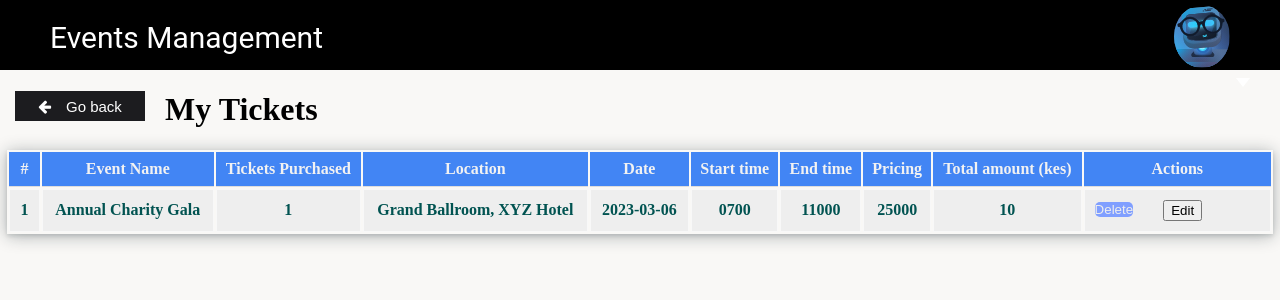
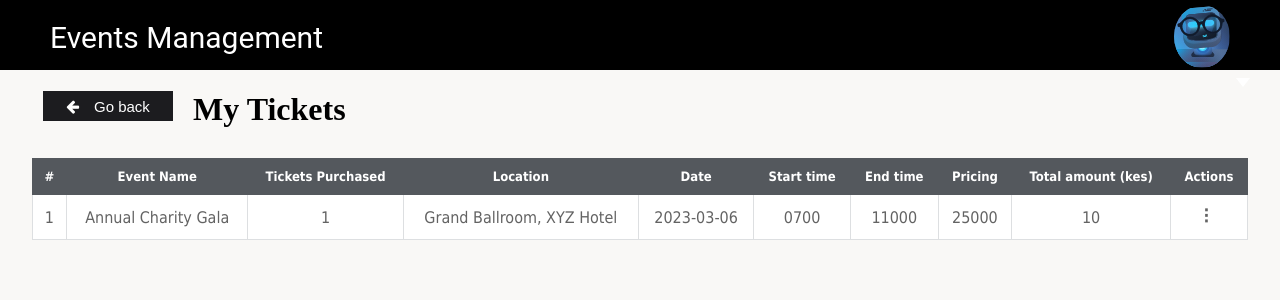
Before and after one commit to muraya89/events, a PHP site: page /events/Attendees/myTickets.php in a window 1280 px wide. Shown: the top 300 px of the page. Run offline with PHP 8.4, Linux system fonts and the light colour scheme; the visitor is signed in with stand-in values (Sample User, id 1); data comes from the database, SQL or seed files in the repository; tables that the repository leaves empty hold one stand-in row (values such as "Sample post"); data that the repository does not hold is empty; some libraries are stand-ins or nearby versions.

Commit message:
viewing changes

```diff
--- a/Attendees/myTickets.php
+++ b/Attendees/myTickets.php
@@ -16,34 +16,34 @@
 </head>
 
 <div>
-    <button onclick="goBack()" class="goBack" style="margin-left:15px; float: left; margin-right: 20px;">
+    <button onclick="goBack()" class="goBack" style="margin-left:43px; float: left; margin-right: 20px;">
         <i class="fa fa-arrow-left" aria-hidden="true" style="margin-right: 15px;"></i>
         Go back
     </button>
     <h1>My Tickets</h1>
 </div>
-<div class="supplierTable" style="overflow-x: hidden;">
 <table>
+    <thead>
         <tr>
-            <th>#</th>
-            <th>Event Name</th>
-            <th>Tickets Purchased</th>
-            <th>Location</th>
-            <th>Date</th>
-            <th>Start time</th>
-            <th>End time</th>
-            <th>Pricing</th>
-            <th>Total amount (kes)</th>
-            <th>Actions</th>
+            <td>#</td>
+            <td>Event Name</td>
+            <td>Tickets Purchased</td>
+            <td>Location</td>
+            <td>Date</td>
+            <td>Start time</td>
+            <td>End time</td>
+            <td>Pricing</td>
+            <td>Total amount (kes)</td>
+            <td>Actions</td>
         </tr>
-
+    </thead>
     <?php
         // create a while loop to fetch all the array values and display in a table
+        $rowNumber = 1;
         while($myBookings = mysqli_fetch_assoc($bookings)) :
     ?>
-
     <tr>
-            <td><?= $myBookings['id']; ?></td>
+        <td><?= $rowNumber++; ?></td>
         <td><?= $myBookings['name']; ?></td>
         <td><?= $myBookings['tickets_purchased']; ?></td>
         <td><?= $myBookings['location']; ?></td>
@@ -53,29 +53,31 @@
         <td><?= $myBookings['pricing']; ?></td>
         <td><?= number_format($myBookings['total_amount']); ?></td>
         <td>
-                <div class="td1">
-                    <form action="AdminClass.php" method="post" class=action1>
-                        <!-- ensure that the product being deleted is the one with the id being selected -->
-                        <input type="hidden" name="id" value="<?= $myBookings['bookings_id'] ?>"/>
-                        <!-- and from the bookingss table -->
-                        <input type="hidden" name="table" value="bookingss" />
-                        <!-- after deleting the redirect should go to the page and refreshed -->
-                        <input type="hidden" name="redirect_to" value="bookingss_report.php" />
-                        <button type="submit" name="deleteSubmit" class="btn">Delete</button>
+            <div class="dropdown">
+                    <div class="verticalDots"></div>
+                <div class="td1 dropdown-content">
+                    <form action="booking.php" method="post" class="action1">
+                        <!-- ensure that the product being edited is the one with the id being selected -->
+                        <input type="hidden" name="id" value="<?= $myBookings['id'] ?>"/>
+                        <!-- and from the bookings table -->
+                        <input type="hidden" name="table" value="bookings" />
+                        <!-- after editing the redirect should go to the specific page and refreshed -->
+                        <input type="hidden" name="redirect_to" value="myTickets.php" />
+                        <button type="submit" name="deleteSubmit" class="actions">Delete</button>
                     </form>
                     <form action="../app/supplier/Products.php" method="post" class="action2">
                         <!-- ensure that the product being edited is the one with the id being selected -->
-                        <input type="hidden" name="id" value="<?= $myBookings['bookings_id'] ?>"/>
-                        <!-- and from the categories table -->
-                        <input type="hidden" name="table" value="categories" />
+                        <input type="hidden" name="id" value="<?= $myBookings['id'] ?>"/>
+                        <!-- and from the bookings table -->
+                        <input type="hidden" name="table" value="bookings" />
                         <!-- after editing the redirect should go to the specific page and refreshed -->
-                        <input type="hidden" name="redirect_to" value="bookingss_report.php" />
-                        <button type="submit" name="supply_submit" class="edit_btn">Edit</button>
+                        <input type="hidden" name="redirect_to" value="myTickets.php" />
+                        <button type="submit" name="editSubmit" class="actions">Edit</button>
                     </form>
                 </div>
+            </div>
+
         </td>
     </tr>
-
     <?php endwhile; ?>
 </table>
-</div>
--- a/public/css/events.css
+++ b/public/css/events.css
@@ -6,7 +6,7 @@ select{
     margin: 15px;
     padding: 15px;
 }
-table{
+/* table{
     text-align: center;
 }
 table td{
@@ -14,7 +14,7 @@ table td{
     color: #015351;
     font-weight: bold;
     padding: 10px;
-}
+} */
 .theader{
     padding: 10px;
 
@@ -655,8 +655,8 @@ font-family: 'EB Garamond', serif;
 .btn {
 	transform: translateY(0px);
 	transition: 0.3s linear;
-	background:  #809fff;
-	border-radius: 5px;
+	background:  #000000;
+  height: 30px;
   position: relative;
   overflow: hidden;
 	cursor: pointer;
@@ -665,13 +665,17 @@ font-family: 'EB Garamond', serif;
 	color: #eee;
 	padding: 0;
 	margin: 0;
-
+	width: 100px;
+  left: 200px;
 }
 
-.btn:hover{transform: translateY(-6px);
-	background: #1a66ff;}
+.btn:hover{
+  transform: translateY(-6px);
+	background: #ffffff;
+  color: black;
+}
 
-.btn span {
+/* .btn span {
 	font-family: 'Farsan', cursive;
 	transition: transform 0.3s;
 	display: inline-block;
@@ -703,7 +707,7 @@ font-family: 'EB Garamond', serif;
 
 .btn:hover .price {transform: translateX(-110%);}
 
-.btn:hover .shopping-cart {transform: translateX(0%);}
+.btn:hover .shopping-cart {transform: translateX(0%);} */
 
 .product-image {
 	transition: all 0.3s ease-out;
--- a/public/css/styles.css
+++ b/public/css/styles.css
@@ -286,11 +286,11 @@ input[type=number] {
   align-items: center;
   border: none;
 }
-.supplierTable{
+/* .supplierTable{
   margin: 10px 7px 100px;
   box-shadow: rgba(14, 30, 37, 0.12) 0px 2px 4px 0px, rgba(14, 30, 37, 0.32) 0px 2px 16px 0px;
-}
-table{
+} */
+/* table{
   width: 100%;
 }
 th, td{
@@ -303,7 +303,7 @@ th{
 	height: 30px;
 }
 td{
-	height: 30px;
+	height: 10px;
 }
 tr:nth-child(even) {
   background-color: #eeeeee;
@@ -321,4 +321,84 @@ td .action2{
 .td1{
   display: flex;
   width: 160px;
+} */
+table {
+	border-collapse: collapse;
+  font-family: Tahoma, Geneva, sans-serif;
+  margin: 30px auto;
+  width: 95%;
 }
+table td {
+	padding: 10px;
+  text-align: center;
+}
+table thead td {
+	background-color: #54585d;
+	color: #ffffff;
+	font-weight: bold;
+	font-size: 13px;
+	border: 1px solid #54585d;
+}
+table tbody td {
+	color: #636363;
+	border: 1px solid #dddfe1;
+}
+table tbody tr {
+	background-color: #f9fafb;
+}
+table tbody tr:nth-child(odd) {
+	background-color: #ffffff;
+}
+/* dropdown content */
+.verticalDots:after{
+  content: '\2807';
+  font-size: 20px;
+}
+.dropdown {
+  position: relative;
+  display: inline-block;
+}
+.dropdown-content {
+  display: none;
+  position: absolute;
+  background-color: #f1f1f1;
+  min-width: 160px;
+  box-shadow: 0px 8px 16px 0px rgba(0,0,0,0.2);
+  z-index: 1;
+  text-align: left;
+}
+
+.dropdown-content a {
+  color: black;
+  padding: 12px 16px;
+  text-decoration: none;
+  display: block;
+}
+
+.dropdown-content a:hover {background-color: #ddd;}
+
+.dropdown:hover .dropdown-content {display: block;}
+
+.dropdown:hover .dropbtn {background-color: #3e8e41;}
+
+.actions {
+	transform: translateY(0px);
+	transition: 0.3s linear;
+	background:  #000000;
+  height: 30px;
+  position: relative;
+  overflow: hidden;
+	cursor: pointer;
+	outline: none;
+	border: none;
+	color: #eee;
+	padding: 0;
+	margin: 0;
+	width: 100px;
+}
+
+.actions:hover{
+  transform: translateY(-6px);
+	background: #ffffff;
+  color: black;
+}
```
Lines whose indentation alone changed are shown as unchanged.
